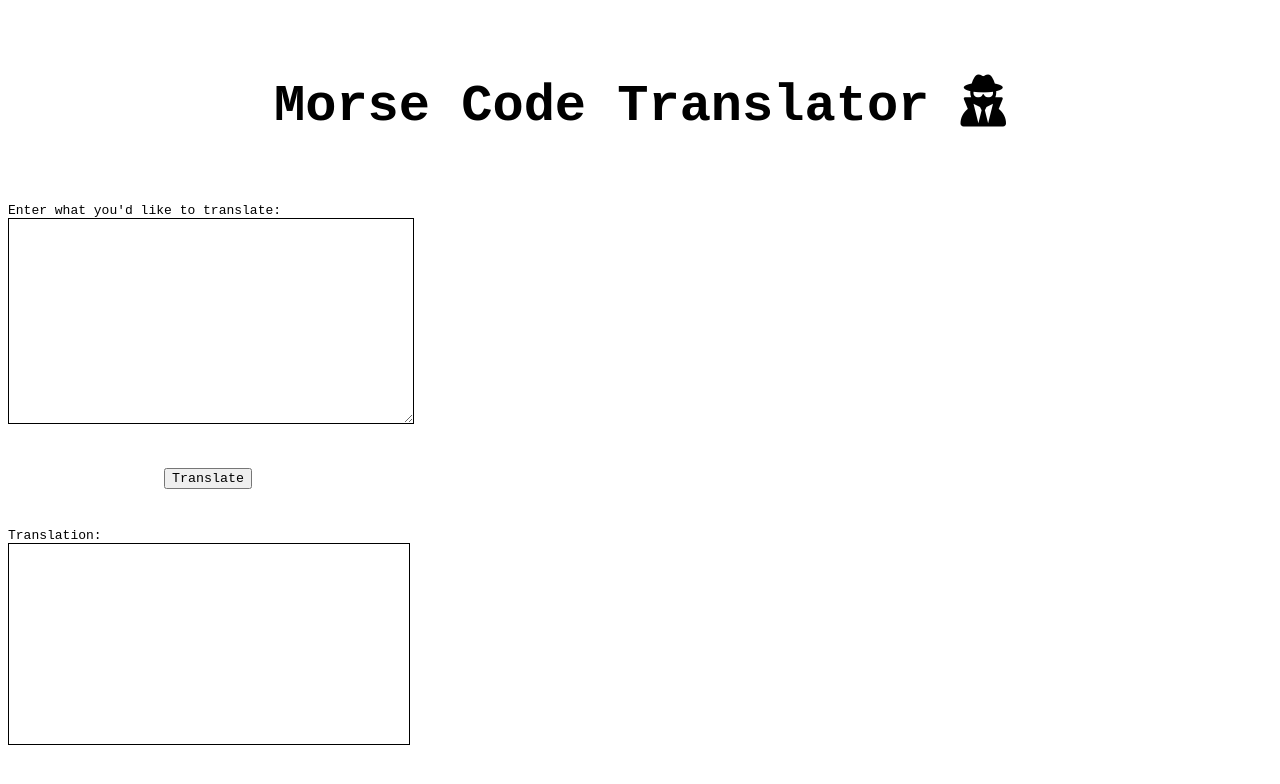
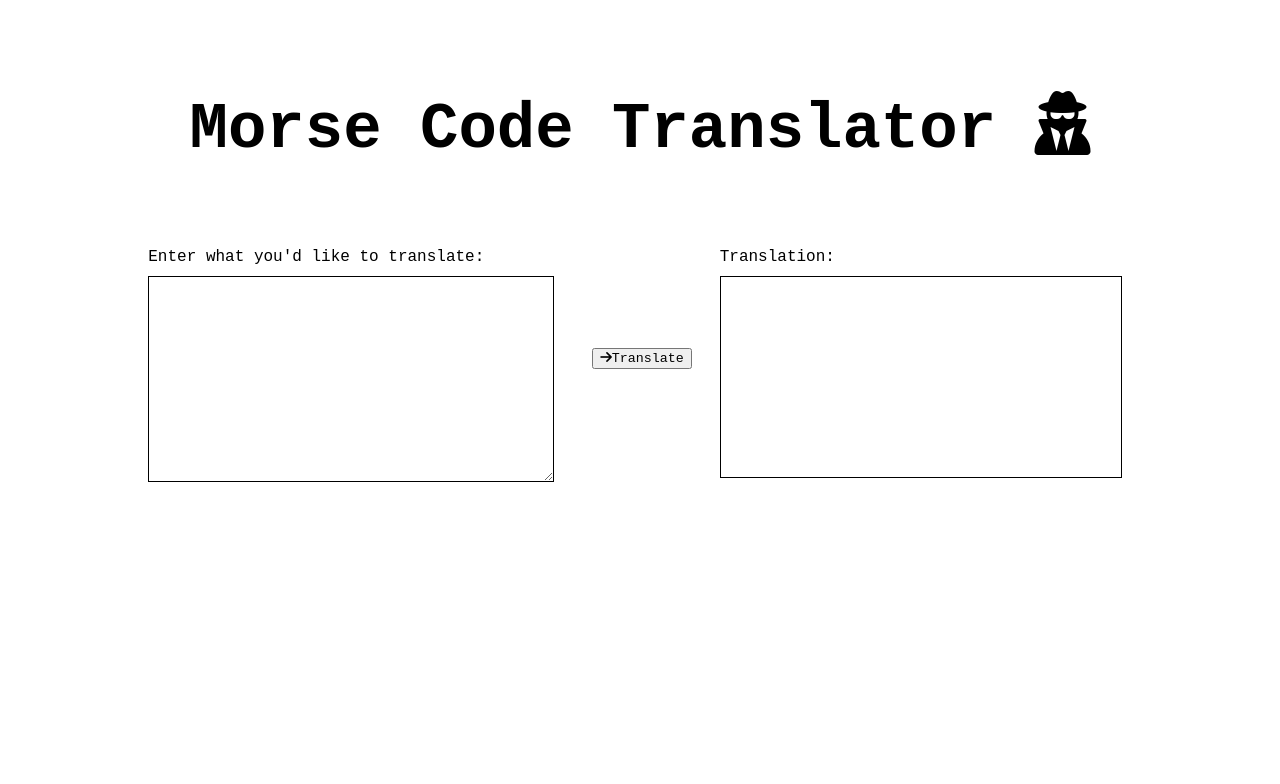
Before and after one commit to murielle-beaulieu/morsecode-translator, a website with bundled scripts: page index.html in a window 1280 px wide. Built offline with nearby package versions, Linux system fonts and the light colour scheme.

Commit message:
button and text div styling

```diff
--- a/index.html
+++ b/index.html
@@ -13,15 +13,17 @@
     <h1> Morse Code Translator <i class="fa-solid fa-user-secret"></i></h1>
   </header>
   <div class="container">
-  <form action="#">
+  <form id="input-form">
     <label for="textToTranslate">Enter what you'd like to translate:</label><br>
     <textarea name="textToTranslate" onfocus="value=''"></textarea>
-    <div id="translate-btn">
-      <button type="submit">Translate</button>
-    </div>
   </form>
-    <label for="translatedOutput">Translation:</label>
-    <div id="translatedOutput"></div>
+  <div id="translate-btn">
+    <button type="submit" form="input-form"><i class="fa-sharp fa-solid fa-arrow-right"></i>Translate</button>
+  </div>
+    <form>
+      <label for="translatedOutput">Translation:</label>
+      <div id="translatedOutput"></div>
+    </form>
   </div>
 </body>
 </html>
--- /dev/null
+++ b/partials/_mixins.scss
@@ -0,0 +1,12 @@
+@mixin content-center {
+  display: flex;
+  align-items: center;
+  justify-content: center;
+};
+
+@mixin input-output-box {
+  height: 200px;
+  width: 400px;
+  border: solid 1px black;
+  margin: 10px 10px 10px 0;
+}
--- a/styles.scss
+++ b/styles.scss
@@ -1,33 +1,36 @@
+@use "./partials/mixins";
 
 * {
-  font-family: monospace;
+  font-family: "IBM Plex Mono", monospace;
 }
 
 header {
-  display: flex;
-  justify-content: center;
-  align-items: center;
+  @include mixins.content-center;
   height: 15rem;
   font-size: 2rem;
 }
 
+.container {
+  display: flex;
+  justify-content: space-around;
+  width: 80%;
+  margin: auto;
+}
 
 textarea {
-  height: 200px;
-  width: 400px;
-  border: solid 1px black;
+  @include mixins.input-output-box;
 }
 
 #translate-btn {
-  display: flex;
-  justify-content: center;
-  align-items: center;
-  height: 100px;
-  width: 400px;
+  @include mixins.content-center;
+  height: 220px;
+  width: 100px;
+}
+
+.to-translate {
+  font-size: 3rem;
 }
 
 #translatedOutput{
-  height: 200px;
-  width: 400px;
-  border: solid 1px black;
+  @include mixins.input-output-box;
 }
```
Also changed, not shown: partials/_mixins.sass (deleted), styles.css, 1 other file.
